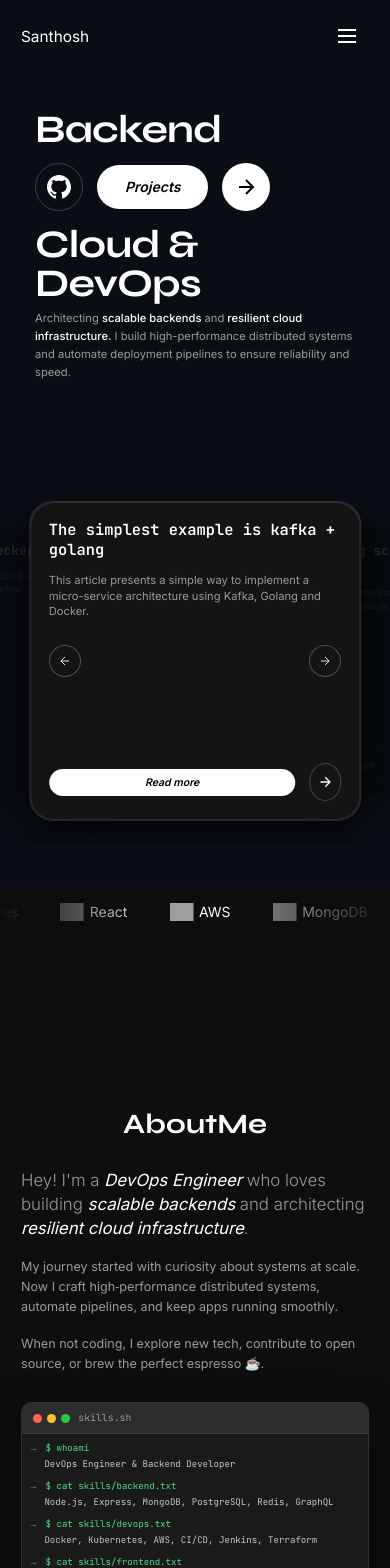
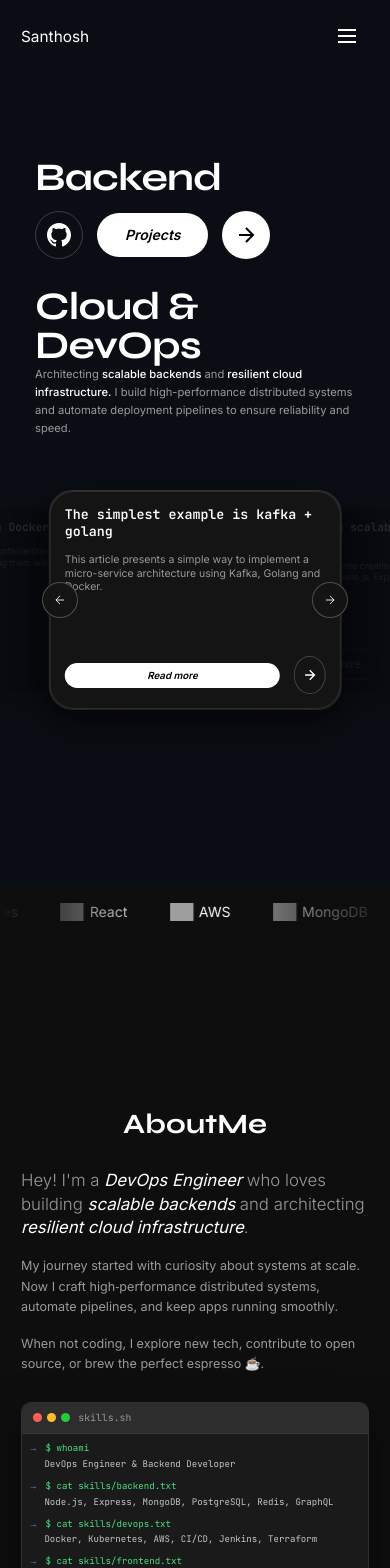
Before and after one commit to Santhosh132-ops/--Portfolio, a React (Vite) app: page / in a window 390 px wide. Shown: the top 1568 px of the page. Built offline with nearby package versions, Linux system fonts and the light colour scheme; grey boxes are pictures that could not be loaded.

Commit message:
Fix:Added proper spacing

```diff
--- a/src/App.css
+++ b/src/App.css
@@ -1,8 +1,59 @@
+/* Global Smooth Scrolling */
+* {
+  scroll-behavior: smooth;
+}
+
 .app {
   min-height: 100vh;
   background-color: var(--bg-primary);
+  overflow-x: hidden;
 }
 
 main {
   position: relative;
+  overflow-x: hidden;
 }
+
+/* Enhanced Scroll Reveal Animations */
+.scroll-reveal {
+  opacity: 0;
+  transform: translateY(60px) scale(0.98);
+  transition: opacity 1s cubic-bezier(0.16, 1, 0.3, 1),
+    transform 1s cubic-bezier(0.16, 1, 0.3, 1);
+  transition-delay: var(--delay, 0ms);
+  will-change: transform, opacity;
+}
+
+.scroll-reveal.is-visible {
+  opacity: 1;
+  transform: translateY(0) scale(1);
+}
+
+/* Prevent layout shift during animation */
+.scroll-reveal>* {
+  backface-visibility: hidden;
+  -webkit-font-smoothing: antialiased;
+}
+
+/* Smooth scroll for anchor links */
+html {
+  scroll-behavior: smooth;
+  overflow-x: hidden;
+}
+
+body {
+  overflow-x: hidden;
+}
+
+/* Performance optimizations */
+@media (prefers-reduced-motion: reduce) {
+
+  *,
+  *::before,
+  *::after {
+    animation-duration: 0.01ms !important;
+    animation-iteration-count: 1 !important;
+    transition-duration: 0.01ms !important;
+    scroll-behavior: auto !important;
+  }
+}
--- a/src/App.jsx
+++ b/src/App.jsx
@@ -4,7 +4,22 @@ import Hero from './components/Hero';
 import About from './components/About';
 import HorizontalSkills from './components/HorizontalSkills';
 import Projects from './components/Projects';
+import { useScrollReveal } from './hooks/useScrollReveal';
 import './App.css';
+
+function ScrollRevealSection({ children, delay = 0 }) {
+  const [ref, isVisible] = useScrollReveal();
+
+  return (
+    <div
+      ref={ref}
+      className={`scroll-reveal ${isVisible ? 'is-visible' : ''}`}
+      style={{ '--delay': `${delay}ms` }}
+    >
+      {children}
+    </div>
+  );
+}
 
 function App() {
   return (
@@ -12,9 +27,15 @@ function App() {
       <Navigation />
       <main>
         <Hero />
-        <HorizontalSkills />
-        <About />
-        <Projects />
+        <ScrollRevealSection delay={100}>
+          <HorizontalSkills />
+        </ScrollRevealSection>
+        <ScrollRevealSection delay={200}>
+          <About />
+        </ScrollRevealSection>
+        <ScrollRevealSection delay={300}>
+          <Projects />
+        </ScrollRevealSection>
       </main>
     </div>
   )
--- a/src/components/Hero.jsx
+++ b/src/components/Hero.jsx
@@ -1,5 +1,6 @@
 import { useState, useEffect } from 'react';
 import './Hero.css';
+import './HeroFix.css';
 
 const Hero = () => {
     const [mounted, setMounted] = useState(false);
--- /dev/null
+++ b/src/components/HeroFix.css
@@ -0,0 +1,75 @@
+/* Mobile Hero Spacing Fix */
+@media (max-width: 768px) {
+    .hero {
+        padding: 160px 1.5rem 5rem 1.5rem !important;
+        position: relative;
+        z-index: 1;
+        min-height: auto !important;
+        height: auto !important;
+    }
+
+    .headline-section {
+        margin-top: 6rem;
+        margin-bottom: 1.5rem;
+    }
+
+    .headline-row {
+        margin-bottom: 0.5rem;
+    }
+
+    .hero-cta-group {
+        margin-top: 1rem !important;
+        margin-bottom: 1rem !important;
+    }
+
+    .hero-description-block {
+        margin-top: 0.1rem !important;
+        margin-bottom: 1rem !important;
+    }
+
+    .cards-section {
+        margin-top: 1.5rem !important;
+        margin-bottom: 4rem !important;
+        height: 240px !important;
+        min-height: 240px !important;
+        position: relative;
+        z-index: 2;
+    }
+
+    .feature-card {
+        width: 75vw !important;
+        max-width: 320px !important;
+        height: 220px !important;
+        max-height: 220px !important;
+        min-height: 220px !important;
+    }
+
+    .card-content {
+        padding: 1rem !important;
+    }
+
+    .card-content h3 {
+        font-size: 0.95rem !important;
+        margin-bottom: 0.4rem !important;
+    }
+
+    .card-content p {
+        font-size: 0.75rem !important;
+        line-height: 1.3 !important;
+        margin-bottom: 0.5rem !important;
+    }
+
+    .read-more-pill {
+        padding: 0.5rem 1rem !important;
+        font-size: 0.7rem !important;
+    }
+
+    .carousel-nav {
+        padding: 0 0.5rem !important;
+    }
+
+    .nav-btn {
+        width: 36px !important;
+        height: 36px !important;
+    }
+}
--- a/src/components/Navigation.css
+++ b/src/components/Navigation.css
@@ -23,6 +23,7 @@
     right: 0;
     transition: all 0.4s cubic-bezier(0.16, 1, 0.3, 1);
     background: transparent;
+
 }
 
 /* Scrolled State (Compressed & Rounded) */
--- a/src/components/Projects.jsx
+++ b/src/components/Projects.jsx
@@ -32,8 +32,12 @@ const Projects = () => {
                 </div>
 
                 <div className="projects-grid">
-                    {projects.map((project) => (
-                        <a href={project.link} key={project.id} className="project-card">
+                    {projects.map((project, index) => (
+                        <div
+                            key={project.id}
+                            className="project-card"
+                            style={{ '--card-index': index }}
+                        >
                             <div className="project-image-wrapper">
                                 <img
                                     src={project.image}
@@ -47,9 +51,13 @@ const Projects = () => {
                                             <span key={i} className="project-tag">{tag}</span>
                                         ))}
                                     </div>
-                                    <div className="explore-btn">
+                                    <a
+                                        href={project.link}
+                                        className="explore-btn"
+                                        onClick={(e) => e.stopPropagation()}
+                                    >
                                         Explore <span className="arrow">↗</span>
-                                    </div>
+                                    </a>
                                 </div>
                             </div>
                             <div className="project-content">
@@ -58,7 +66,7 @@ const Projects = () => {
                                 </div>
                                 <p className="project-description">{project.description}</p>
                             </div>
-                        </a>
+                        </div>
                     ))}
                 </div>
             </div>
--- /dev/null
+++ b/src/hooks/useScrollReveal.js
@@ -0,0 +1,38 @@
+import { useEffect, useRef, useState } from 'react';
+
+export const useScrollReveal = (options = {}) => {
+    const elementRef = useRef(null);
+    const [isVisible, setIsVisible] = useState(false);
+
+    useEffect(() => {
+        const observer = new IntersectionObserver(
+            ([entry]) => {
+                // Trigger animation when element is 15% visible
+                if (entry.isIntersecting && entry.intersectionRatio >= 0.15) {
+                    setIsVisible(true);
+                    // Once revealed, stop observing for better performance
+                    if (elementRef.current) {
+                        observer.unobserve(elementRef.current);
+                    }
+                }
+            },
+            {
+                threshold: [0, 0.15, 0.3, 0.5], // Multiple thresholds for smoother detection
+                rootMargin: options.rootMargin || '-50px 0px', // Start animation slightly before element enters viewport
+            }
+        );
+
+        const currentElement = elementRef.current;
+        if (currentElement) {
+            observer.observe(currentElement);
+        }
+
+        return () => {
+            if (currentElement) {
+                observer.unobserve(currentElement);
+            }
+        };
+    }, [options.rootMargin]);
+
+    return [elementRef, isVisible];
+};
```
